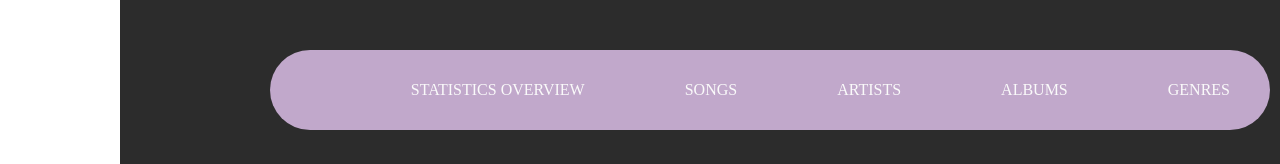
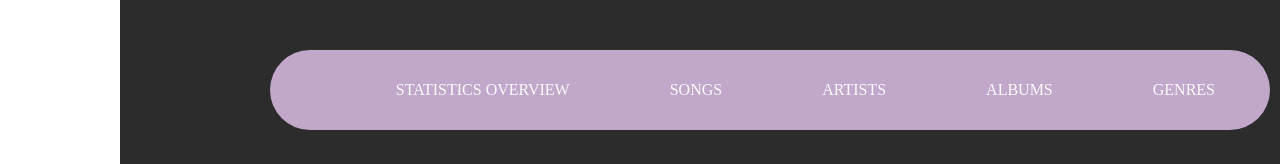
Before and after one commit to b3davis/Davis_Belle_a3-, a plain HTML site: page index.html in a window 1280 px wide. Shown: the top 164 px of the page. Drawn offline with Linux system fonts and the light colour scheme.

Commit message:
navBar & background

```diff
--- a/index.html
+++ b/index.html
@@ -30,7 +30,7 @@
         list-style: none;
         display: flex;
         gap: 100px;
-        margin-right: 25px;
+        margin-right: 40px;
         padding: 15px;
       }
 
```
